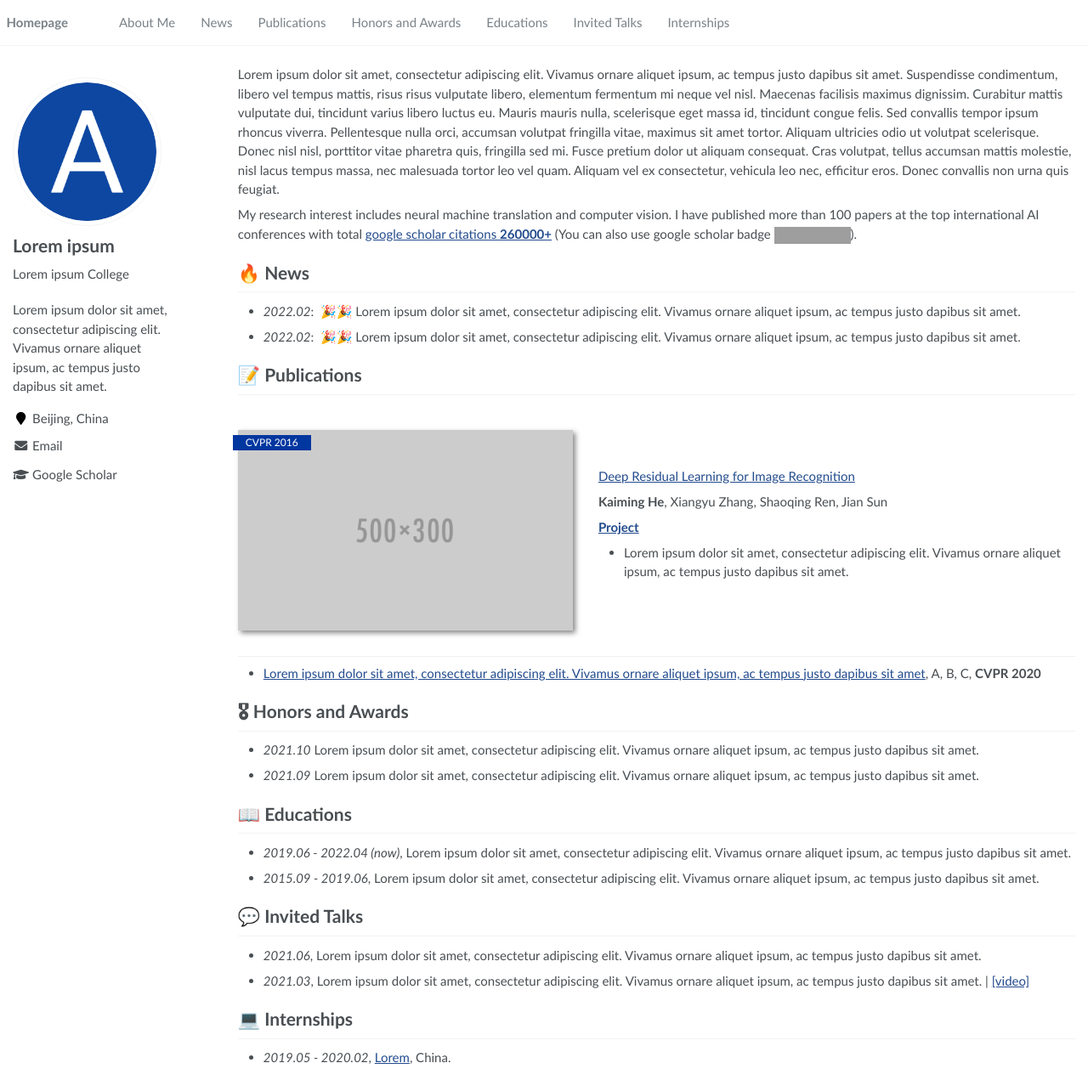
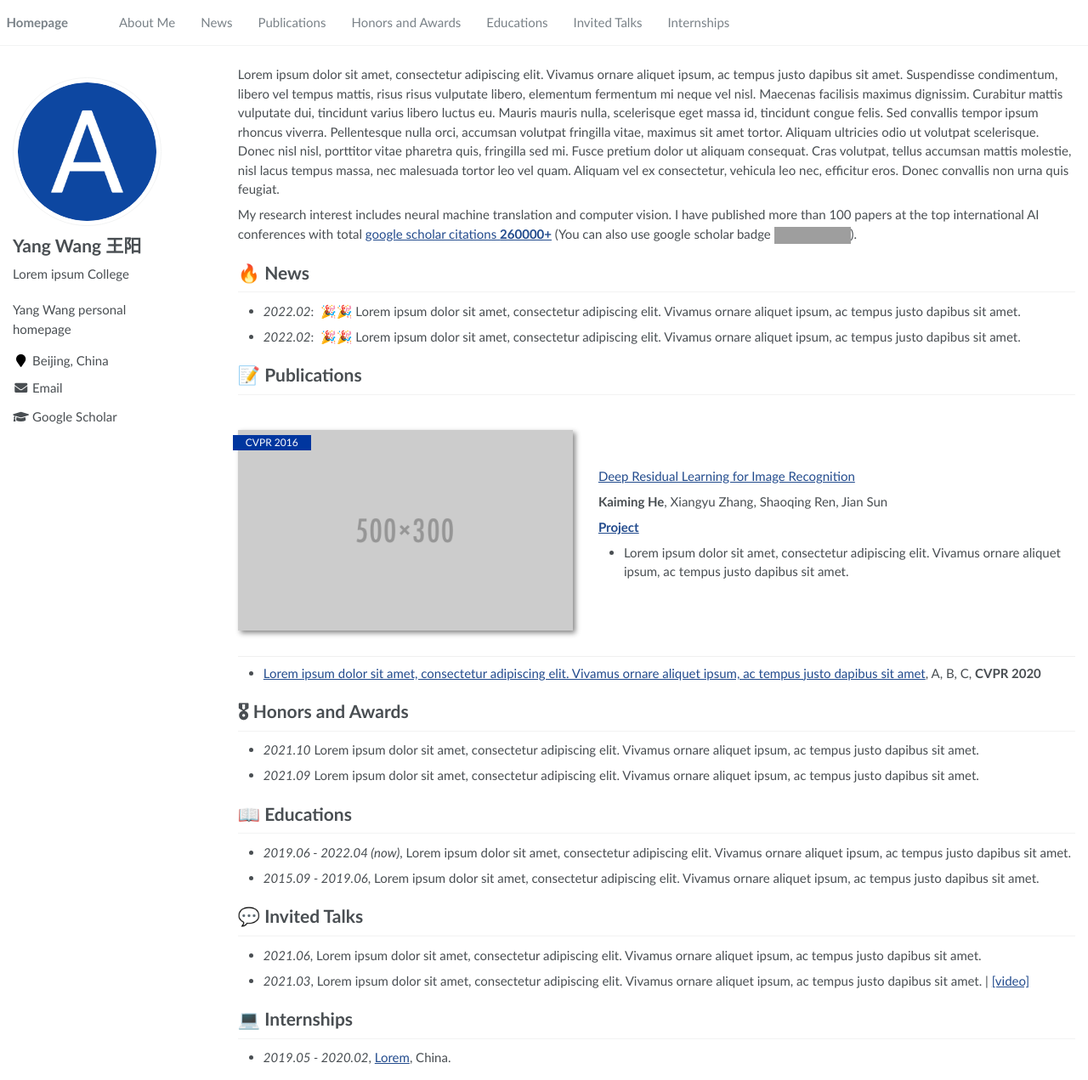
Before and after one commit to Augustus-Wang/Augustus-Wang.github.io, a Jekyll site: the page built from _pages/about.md, in a window 1280 px wide and 1271 px high. Shown: the whole window at 85% size. Built offline with Jekyll 4.4.1, drawn with Linux system fonts in a browser that asks for light colours; grey boxes are pictures that could not be loaded.

Commit message:
Synchronize local files

```diff
--- a/_config.yml
+++ b/_config.yml
@@ -6,9 +6,9 @@
 # `jekyll serve`. If you change this file, please restart the server process.
 
 # Site Settings
-title                    : "Lorem ipsum"
-description              : "Lorem ipsum dolor sit amet, consectetur adipiscing elit. Vivamus ornare aliquet ipsum, ac tempus justo dapibus sit amet. "
-repository               : "RayeRen/acad-homepage.github.io"
+title                    : "Yang Wang"
+description              : "Yang Wang personal homepage"
+repository               : "Augustus-Wang/YangWang_Web"
 google_scholar_stats_use_cdn : true
 
 # google analytics
@@ -21,7 +21,7 @@ baidu_site_verification  :  # get baidu_site_verification from https://ziyuan.ba
 
 # Site Author
 author:
-  name             : "Lorem ipsum"
+  name             : "Yang Wang 王阳"
   avatar           : "images/android-chrome-512x512.png"
   bio              : "Lorem ipsum College"
   location         : "Beijing, China"
```
